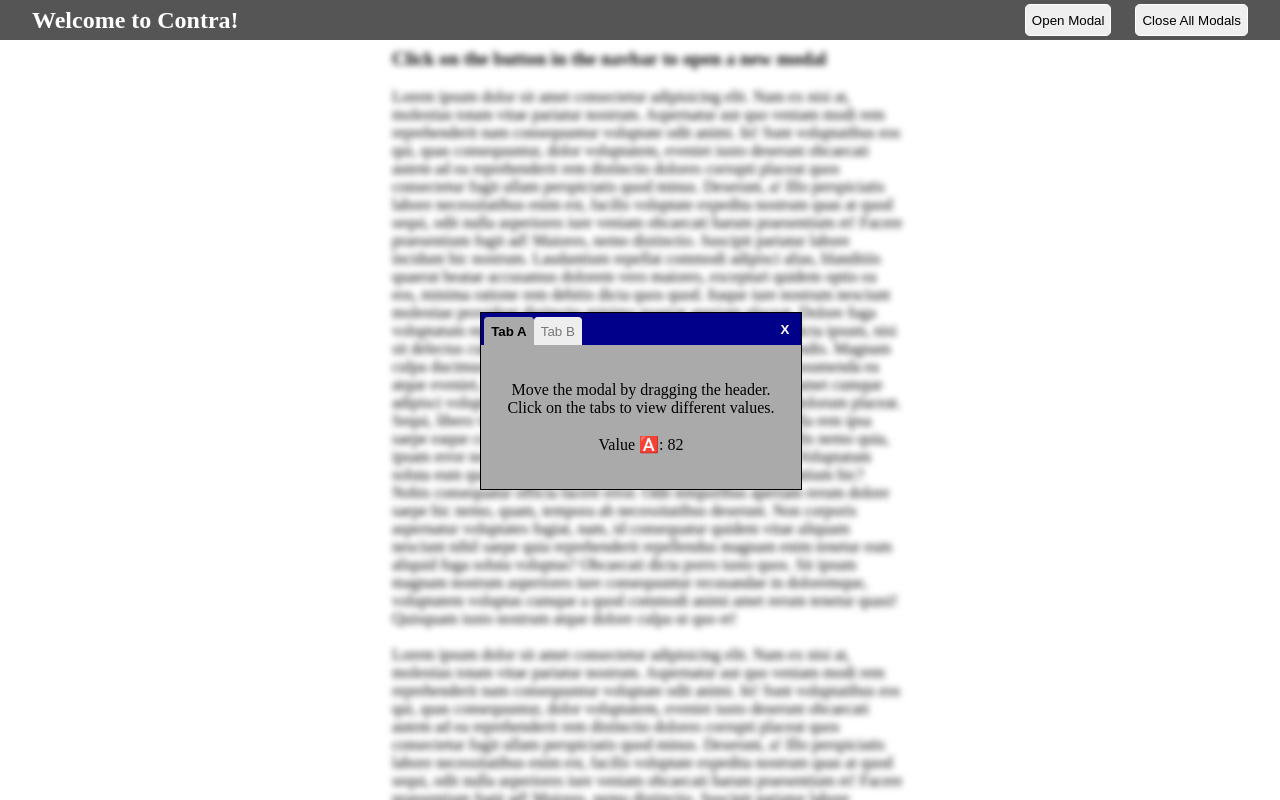
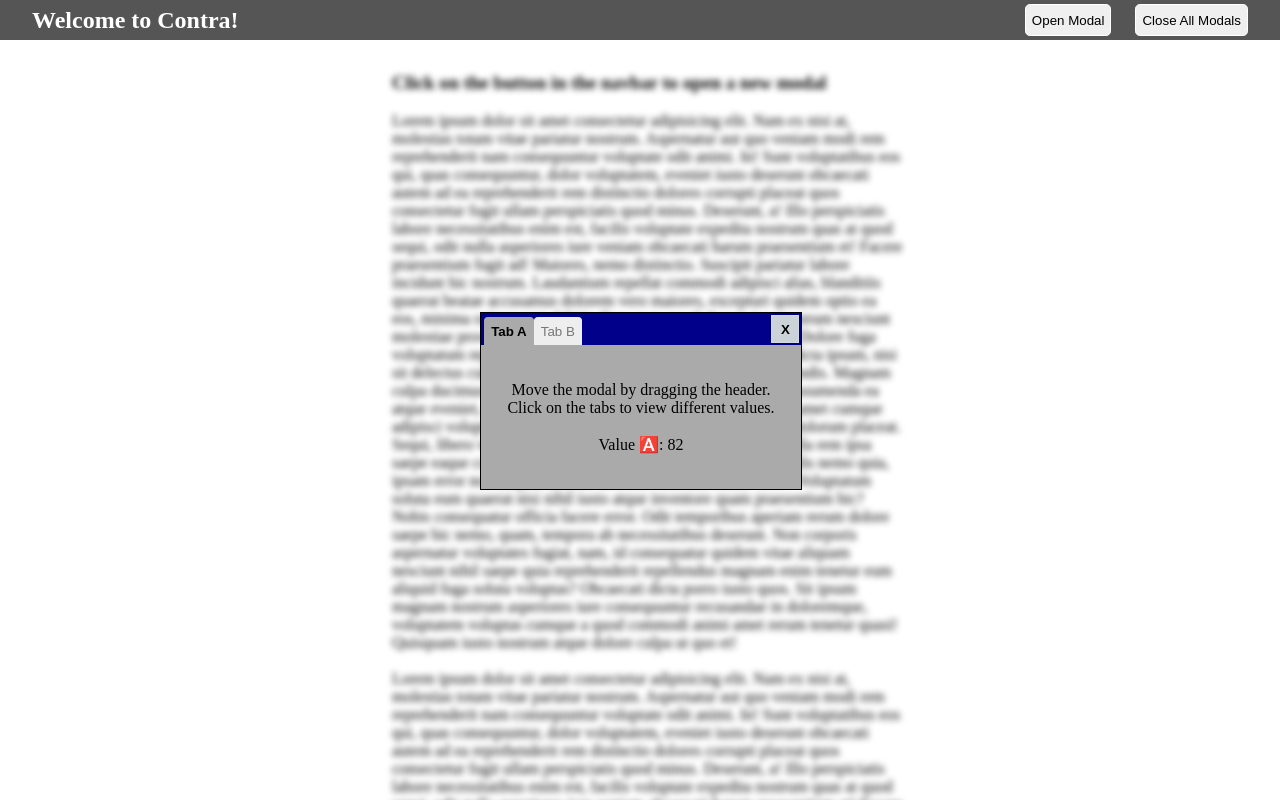
Before and after one commit to contra/contra-interview-assessment, a Next.js app in the folder frontend/: page / in a window 1280 px wide. Both pictures are taken after a click on the button "Open Modal". Shown: the top 800 px of the page. Built offline with nearby package versions, Linux system fonts and the light colour scheme.

Commit message:
update modal styles

```diff
--- a/frontend/src/components/Modal.module.css
+++ b/frontend/src/components/Modal.module.css
@@ -68,17 +68,18 @@
 }
 
 .closeBtn {
-  border: 1px solid darkblue;
-  color: white;
-  background-color: darkblue;
-  height: 100%;
+  border: 1px solid #d5dadd;
+  color: black;
+  background-color: #ccd3d8;
   font-weight: 700;
-  width: 2rem;
+  height: 1.75rem;
+  width: 1.75rem;
+  margin: 0.1rem;
 }
 
 .closeBtn:hover {
-  border: 1px solid red;
-  background-color: red;
+  border: 1px solid #adb3b8;
+  background-color: #adb3b8;
 }
 
 .content {
--- a/frontend/src/components/Navbar.tsx
+++ b/frontend/src/components/Navbar.tsx
@@ -5,10 +5,6 @@ import { NavbarProps } from '@/types';
 
 export default function Navbar(props: NavbarProps) {
   const {openModal, closeModals} = props;
-  const [domReady, setDomReady] = React.useState(false);
-  React.useEffect(() => {
-    setDomReady(true)
-  })
   const navbar = (
     <nav className={styles['navbar']}>
       <h1 className={styles['title']}>Welcome to Contra!</h1>
@@ -18,8 +14,6 @@ export default function Navbar(props: NavbarProps) {
       </div>
     </nav>
   )
-  // if (typeof window !== 'undefined') return createPortal(navbar, document.getElementById('portal'))
-  // else return (navbar)
-  if (domReady) return createPortal(navbar, document.getElementById('portal'))
-  else return null;
+  if (typeof window !== 'undefined') return createPortal(navbar, document.getElementById('portal'))
+  else return (navbar)
 }
--- a/frontend/src/components/Textbox.module.css
+++ b/frontend/src/components/Textbox.module.css
@@ -9,7 +9,7 @@
   display: flex;
   flex-direction: column;
   width: 40%;
-  margin-top: 6vh;
+  margin-top: 9vh;
   margin-left: 1rem;
   padding-bottom: 3rem;
 }
```
